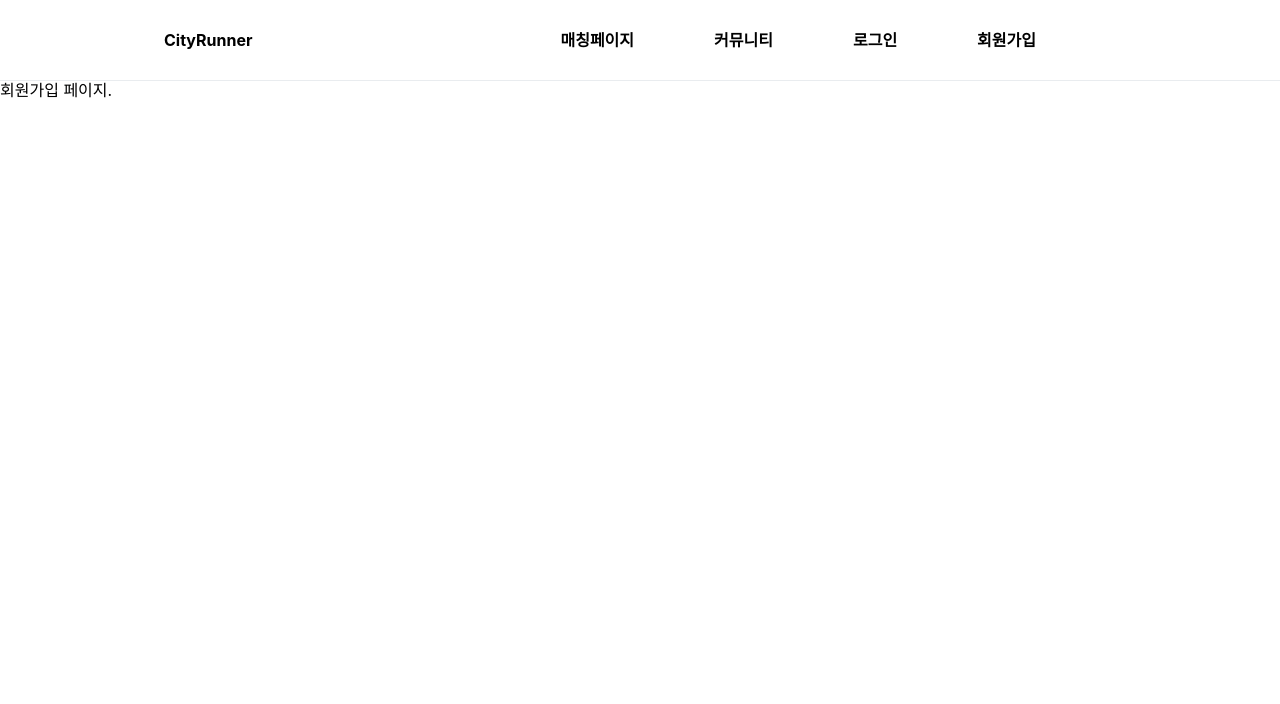
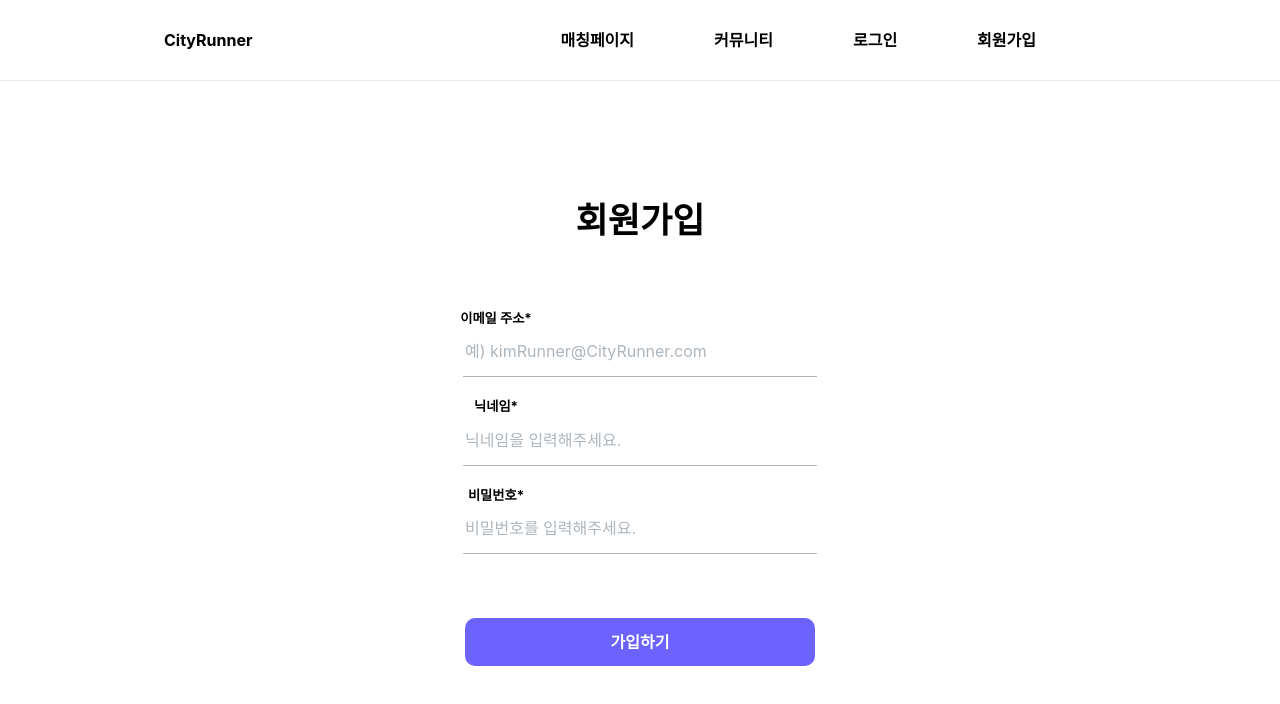
Before and after one commit to seyoonkim48/cityrunnerV2, a React (Create React App) app in the folder client/: page /signup in a window 1280 px wide. Shown: the top 704 px of the page. Built offline with nearby package versions, Linux system fonts and the light colour scheme.

Commit message:
create SignUp UI

```diff
--- a/client/src/index.tsx
+++ b/client/src/index.tsx
@@ -4,11 +4,15 @@ import './index.css';
 import App from './App';
 import reportWebVitals from './reportWebVitals';
 import GlobalStyle from './styles/ GlobalStyles'
+import { ThemeProvider } from 'styled-components';
+import { theme } from './theme/theme';
 
 ReactDOM.render(
   <React.StrictMode>
     <GlobalStyle />
+    <ThemeProvider theme={theme}>
     <App />
+    </ThemeProvider>
   </React.StrictMode>,
   document.getElementById('root')
 );
--- a/client/src/pages/LandingPage.tsx
+++ b/client/src/pages/LandingPage.tsx
@@ -2,6 +2,7 @@ import React from 'react';
 import { useHistory } from 'react-router-dom';
 import styled from 'styled-components';
 import { FlexColum } from '../theme/flex';
+import { theme } from '../theme/theme';
 import workingout from '../utils/landingImage/workingout.svg'
 
 
@@ -40,7 +41,7 @@ const TextContainer = styled.div`
         margin-left: 6rem;
     }
     button{
-        background-color: #6C63FF;
+        background-color: ${theme.color.violet};
         border-radius: 14px;
         width: 300px;
         height: 50px;
--- a/client/src/pages/SignUp.tsx
+++ b/client/src/pages/SignUp.tsx
@@ -1,7 +1,70 @@
 import React from 'react';
+import styled from 'styled-components';
+import { FlexColum } from '../theme/flex';
+import { theme } from '../theme/theme';
 
 const SignUp = () => {
-    return <div>회원가입 페이지.</div>
+    return (
+        <Container>
+            <Title>회원가입</Title>
+            <InputContainer>
+            <h5>이메일 주소*</h5>
+            <input name="email" type="email" placeholder="예) kimRunner@CityRunner.com" />
+            <h5>닉네임*</h5>
+            <input name="nickname" type="nickname" placeholder="닉네임을 입력해주세요." />
+            <h5>비밀번호*</h5>
+            <input name="password" type="password" placeholder="비밀번호를 입력해주세요." />
+            </InputContainer>
+            <SubmitContainer>
+            <button>가입하기</button>
+            </SubmitContainer>
+
+        </Container>
+    )
 }
 
+const Container = styled.div`
+    ${FlexColum}
+    margin-top: 6rem;
+`;
+
+const Title = styled.h1`
+    font-size: 35px;
+    margin-bottom: 3rem;
+`;
+
+const InputContainer = styled.div`
+    ${FlexColum}
+    input{
+
+        border-bottom: solid 1px ${theme.color.placeholder};
+        height: 3rem;
+        width: 350px;
+    ::placeholder{
+        color: ${theme.color.placeholder}
+        }
+    }
+    h5 {
+        margin-right: 18rem;
+        margin-bottom: 0rem;
+        }
+`;
+
+const SubmitContainer = styled.div`
+    margin-top: 4rem;
+    button{
+        width: 350px;
+        height: 3rem;
+        border-radius: 10px;
+        color: white;
+        font-weight: bold;
+        background-color: ${theme.color.violet};
+    :hover{
+        color: black;
+        background-color: ${theme.color.violet};
+        transition: 0.35s;
+        }
+    }
+`;
+
 export default SignUp;
--- a/client/src/theme/theme.ts
+++ b/client/src/theme/theme.ts
@@ -1,7 +1,7 @@
 const color = {
 	withe: "",
-	black: "",
-	gray: "",
+	violet:"#6C63FF",
+	placeholder: "#adb5bd",
 	hovergray: "",
 	green: "",
 	apricot: "",
```
Also changed, not shown: 1 other file (tests, documents, lock files or other folders).
